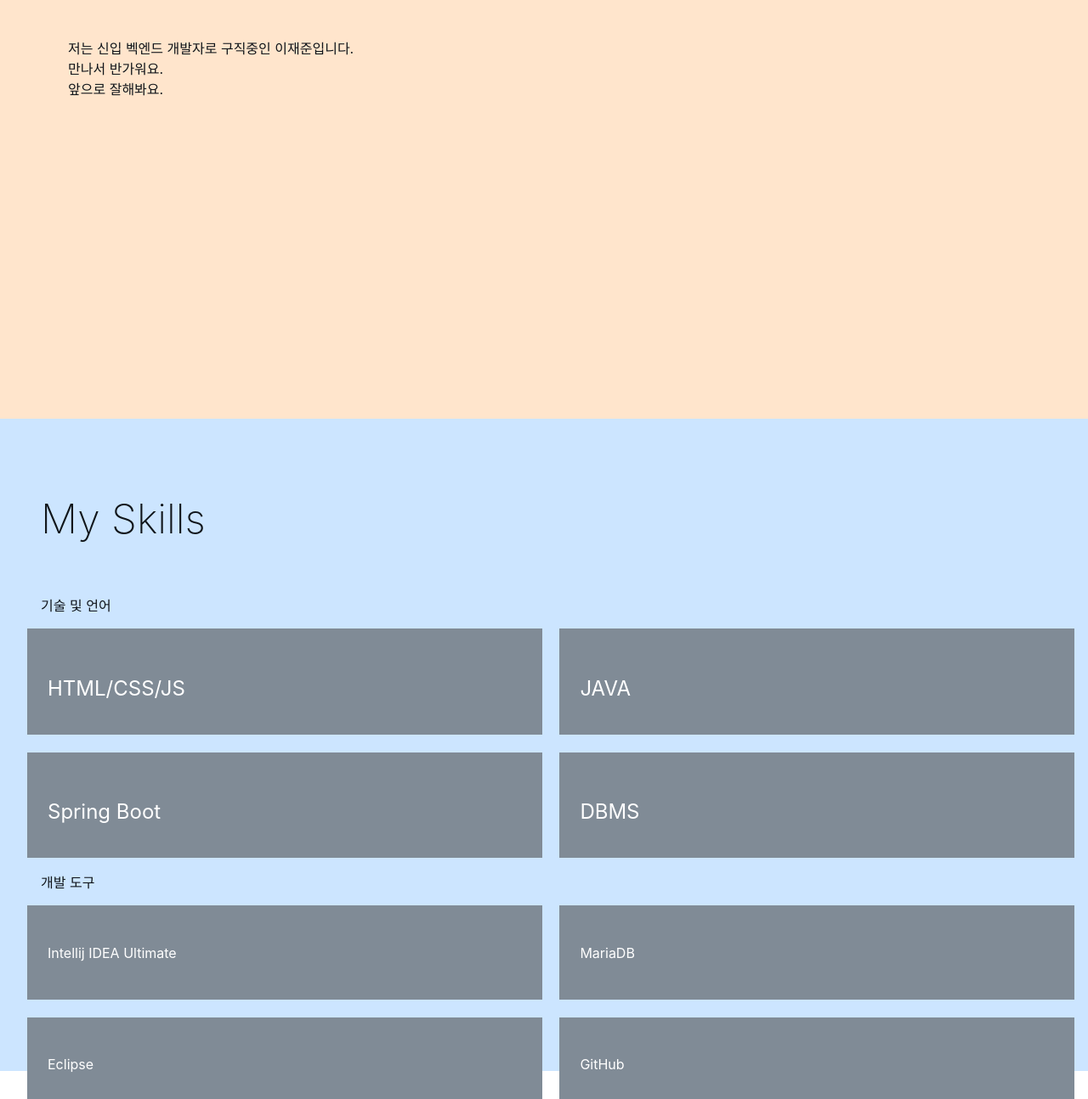
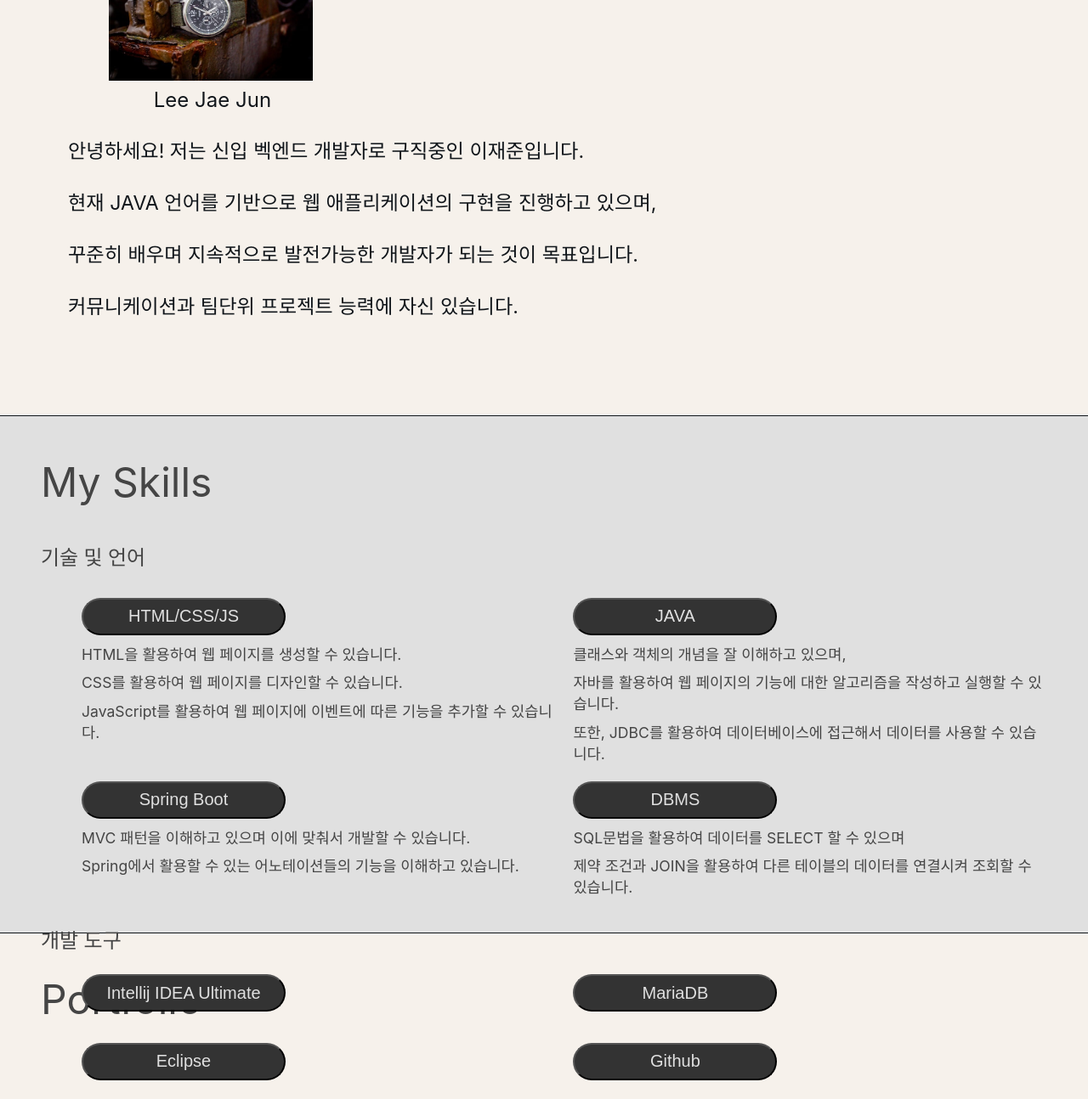
Before and after one commit to jj203034/full-stack, a plain HTML site: page portfolio/portfolio.html in a window 1280 px wide. Shown: the part 307-1601 px from the top of the page at 85% size. Drawn offline with Linux system fonts and the light colour scheme; a web font is replaced by a local one.

Commit message:
Add files via upload

```diff
--- a/portfolio/portfolio.html
+++ b/portfolio/portfolio.html
@@ -9,68 +9,99 @@
     <link rel="stylesheet" href="resources/stylesheets/portfolio.css">
     <link rel="stylesheet" as="style" crossorigin
           href="https://cdn.jsdelivr.net/gh/orioncactus/pretendard@v1.3.6/dist/web/static/pretendard.css"/>
-    <script defer src="resources/portfolio.js"></script>
+    <script defer src="resources/scripts/portfolio.js"></script>
 </head>
 <body>
-<section id="header">
-    <nav id="mainMenu">
-        <ul class="menu-container">
-            <li class="menu">
-                <a href="#one">Introduction</a>
+<div class="_container header-container" id="headerContainer">
+    <header class="_content header">
+        <ul class="menu">
+            <li class="item">
+                <a href="#one" class="text">Introduction</a>
             </li>
-            <li class="menu">
-                <a href="#two">Skills</a>
+            <li class="item">
+                <a href="#two" class="text">Skills</a>
             </li>
-            <li class="menu">
-                <a href="#three">Portfolio</a>
+            <li class="item">
+                <a href="#three" class="text">Projects</a>
             </li>
-            <li class="menu">
-                <a href="#four">Information</a>
+            <li class="item">
+                <a href="#four" class="text">Information</a>
             </li>
         </ul>
-    </nav>
-</section>
+    </header>
+</div>
 <div id="wrapper">
     <section id="one">
         <h2 class="one-title">Introduction</h2>
-        <p class="message">
-            저는 신입 벡엔드 개발자로 구직중인 이재준입니다.
-            <br>
-            만나서 반가워요.
-            <br>
-            앞으로 잘해봐요.
-        </p>
+        <div class="_container image-container">
+            <img src="resources/images/watch.jpg" class="image">
+            <div class="name">Lee Jae Jun</div>
+        </div>
+        <div class="text">안녕하세요! 저는 신입 벡엔드 개발자로 구직중인 이재준입니다.</div>
+        <div class="text">현재 JAVA 언어를 기반으로 웹 애플리케이션의 구현을 진행하고 있으며,</div>
+        <div class="text">꾸준히 배우며 지속적으로 발전가능한 개발자가 되는 것이 목표입니다.</div>
+        <div class="text">커뮤니케이션과 팀단위 프로젝트 능력에 자신 있습니다.</div>
     </section>
     <section id="two">
         <h2 class="two-title">My Skills</h2>
         <h3 class="language">기술 및 언어</h3>
-        <ul class="skill-container">
+        <ul class="_container skill-container">
             <li class="skill">
-                <h4 class="title">HTML/CSS/JS</h4>
+                <input type="button" class="skill-button button" value="HTML/CSS/JS">
+                <div class="explain">
+                    HTML을 활용하여 웹 페이지를 생성할 수 있습니다.
+                </div>
+                <div class="explain">
+                    CSS를 활용하여 웹 페이지를 디자인할 수 있습니다.
+                </div>
+                <div class="explain">
+                    JavaScript를 활용하여 웹 페이지에 이벤트에 따른 기능을 추가할 수 있습니다.
+                </div>
             </li>
             <li class="skill">
-                <h4 class="title">JAVA</h4>
+                <input type="button" class="skill-button button" value="JAVA">
+                <div class="explain">
+                    클래스와 객체의 개념을 잘 이해하고 있으며,
+                </div>
+                <div class="explain">
+                    자바를 활용하여 웹 페이지의 기능에 대한 알고리즘을 작성하고 실행할 수 있습니다.
+                </div>
+                <div class="explain">
+                    또한, JDBC를 활용하여 데이터베이스에 접근해서 데이터를 사용할 수 있습니다.
+                </div>
             </li>
             <li class="skill">
-                <h4 class="title">Spring Boot</h4>
+                <input type="button" class="skill-button button" value="Spring Boot">
+                <div class="explain">
+                    MVC 패턴을 이해하고 있으며 이에 맞춰서 개발할 수 있습니다.
+                </div>
+                <div class="explain">
+                    Spring에서 활용할 수 있는 어노테이션들의 기능을 이해하고 있습니다.
+                </div>
             </li>
             <li class="skill">
-                <h4 class="title">DBMS</h4>
+                <input type="button" class="skill-button button" value="DBMS">
+                <div class="explain">
+                    SQL문법을 활용하여 데이터를 SELECT 할 수 있으며
+                </div>
+                <div class="explain">
+                    제약 조건과 JOIN을 활용하여 다른 테이블의 데이터를 연결시켜 조회할 수 있습니다.
+                </div>
             </li>
         </ul>
         <h3 class="tools">개발 도구</h3>
-        <ul class="tool-container">
+        <ul class="_container tool-container">
             <li class="tool">
-                <h4 class="title">Intellij IDEA Ultimate</h4>
+                <input type="button" class="tool-button button" value="Intellij IDEA Ultimate">
             </li>
             <li class="tool">
-                <h4 class="title">MariaDB</h4>
+                <input type="button" class="tool-button button" value="MariaDB">
             </li>
             <li class="tool">
-                <h4 class="title">Eclipse</h4>
+                <input type="button" class="tool-button button" value="Eclipse">
             </li>
             <li class="tool">
-                <h4 class="title">GitHub</h4>
+                <input type="button" class="tool-button button" value="Github">
             </li>
         </ul>
     </section>
@@ -79,7 +110,6 @@
     </section>
     <section id="four">
         <h2 class="four-title">Information</h2>
-
     </section>
 </div>
 
--- a/portfolio/resources/stylesheets/portfolio.css
+++ b/portfolio/resources/stylesheets/portfolio.css
@@ -1,165 +1,197 @@
 @charset "UTF-8";
+
 
 html {
     font-family: "Pretendard Variable", Pretendard, -apple-system, BlinkMacSystemFont, system-ui, Roboto, "Helvetica Neue", "Segoe UI", "Apple SD Gothic Neo", "Noto Sans KR", "Malgun Gothic", "Apple Color Emoji", "Segoe UI Emoji", "Segoe UI Symbol", sans-serif;
 }
-a:link {
+
+a:link, a:visited {
     color: inherit;
     text-decoration: none;
 }
-/* 방문한적 있는 링크 글자색 변경 */
-a:visited {
-    color: inherit;
-    text-decoration: none;
+
+.button {
+    width: 15rem;
+    background-color: #333333;
+    border-radius: 2rem;
+    color: #e0e0e0;
+    cursor: pointer;
+    font-size: 1.25rem;
+    padding: 0.525rem 0.875rem;
 }
+
 h1, h2, h3, h4, h5, h6 {
     font: inherit;
-}
-p {
     margin-block: unset;
     margin-inline: unset;
 }
 
+h2 {
+    font-size: 3rem;
+    font-weight: 400;
+    margin-bottom: 2.5rem;
+}
+
+h3 {
+    font-size: 1.5rem;
+    font-weight: 500;
+}
+
+ul, li {
+    list-style-type: none;
+    margin-block: unset;
+    margin-inline: unset;
+    padding-block: unset;
+    padding-inline: unset;
+}
 
 body {
-    color: #10151a;
+    background-color: #f6f1eb;
+    color: #454545;
     font-size: 1rem;
+    font-weight: 400;
     margin: 0;
 }
 
-#header {
+._container {
+    padding: 0 3rem;
+    position: relative;
+}
+
+._container > ._content {
+    left: 50%;
     width: 100%;
-    height: 5rem;
-    background-color: #606060;
-    position: fixed;
-    z-index: 10;
-    margin-top: -5rem;
+    max-width: 77.5rem;
+    position: relative;
+    transform: translateX(-50%);
+}
+
+#headerContainer {
+    top: 0;
+    background-color: #333333;
+    padding: 1.5rem 3rem;
+    position: sticky;
+    z-index: 1;
+}
+
+#headerContainer > .header {
     align-items: center;
     display: flex;
     flex-direction: row;
     justify-content: center;
+    position: relative;
 }
 
-#header > #mainMenu > .menu-container {
+#headerContainer > .header > .menu {
     align-items: center;
     display: flex;
     flex-direction: row;
-    justify-content: center;
+    justify-content: flex-start;
+    list-style-type: none;
     margin-block: unset;
     margin-inline: unset;
     padding-inline: unset;
 }
 
-#header > #mainMenu > .menu-container > .menu{
-    font-size: 1.35rem;
-    color: #f6f1eb;
-    list-style-type: none;
-    padding: 1rem 5rem;
-    text-align: center;
+#headerContainer > .header > .menu > .item + .item {
+    margin-left: 6.5rem;
 }
 
-body > #wrapper > #one {
-    align-items: flex-start;
-    background-color: #ffe5cc;
+#headerContainer > .header > .menu > .item > .text {
+    color: #f6f1eb;
+    font-size: 1.5rem;
+}
+
+#wrapper > #one {
+    border-bottom: 0.05rem solid #10151a;
     box-sizing: border-box;
     color: #10151a;
-    display: flex;
-    flex-direction: column;
     height: 90vh;
-    justify-content: flex-start;
     overflow: hidden;
-    margin-top: 5rem;
     padding-top: 7rem;
     padding-left: 5rem;
+    line-height: 0.8rem;
 }
-body > #wrapper > #one > * {
+
+#wrapper > #one > * {
     position: relative;
 }
-body > #wrapper > #one > .one-title {
-    font-size: 3rem;
-    font-weight: 200;
-    margin-bottom: 3.75rem;
+
+
+#wrapper > #one > .image-container > .image {
+    width: 15rem;
+    height: 10rem;
 }
 
-body > #wrapper > #two {
-    background-color: #cce5ff;
-    height: 90vh;
+#wrapper > #one > .image-container > .name {
+    font-size: 1.5rem;
+    text-align: start;
+    padding-top: 1rem;
+    padding-left: 3.3rem;
+}
+
+#wrapper > #one > .text {
+    font-size: 1.45rem;
+    padding-top: 3rem;
+}
+
+#wrapper > #two {
+    background-color: #e0e0e0;
+    border-bottom: 0.05rem solid #10151a;
+    height: 70vh;
     padding-top: 3rem;
     padding-left: 3rem;
 }
-body > #wrapper > #two > * {
+
+#wrapper > #two > * {
     position: relative;
+}
 
+
+#wrapper > #two > .language {
+    padding-bottom: 2rem;
 }
-body > #wrapper > #two > .two-title {
-    font-size: 3rem;
-    font-weight: 200;
-    margin-bottom: 3.75rem;
-}
-body > #wrapper > #two > .skill-container {
+
+#wrapper > #two > .skill-container {
     display: grid;
     gap: 1.3rem;
     grid-template-columns: repeat(2, 1fr);
-    margin-block: unset;
-    margin-inline: unset;
-    padding-block: unset;
-    padding-inline: unset;
+    margin-bottom: 2rem;
 }
-body > #wrapper > #two > .skill-container >.skill {
-    left: -1rem;
-    align-items: flex-start;
-    background-color: #808B96;
-    color: #ffffff;
-    display: flex;
-    flex-direction: column;
-    justify-content: flex-start;
-    padding: 1.5rem;
-    position: relative;
+
+#wrapper > #two > .skill-container > .skill > .explain {
+    font-size: 1.1rem;
+    padding-top: 0.55rem;
 }
-body > #wrapper > #two > .skill-container >.skill >.title {
-    font-size: 1.5rem;
-    margin-bottom: 1rem;
+
+#wrapper > #two > .tools {
+    padding-bottom: 0.5rem;
 }
-body > #wrapper > #two > .tool-container {
+
+#wrapper > #two > .tool-container {
     display: grid;
     gap: 1.3rem;
     grid-template-columns: repeat(2, 1fr);
-    margin-block: unset;
-    margin-inline: unset;
-    padding-block: unset;
-    padding-inline: unset;
 }
-body > #wrapper > #two > .tool-container >.tool {
-    left: -1rem;
-    align-items: flex-start;
-    background-color: #808B96;
-    color: #ffffff;
-    display: flex;
-    flex-direction: column;
-    justify-content: flex-start;
-    padding: 1.5rem;
-    position: relative;
+
+#wrapper > #two > .tool-container > .tool {
+   padding-top: 1rem;
 }
-body > #wrapper > #three {
-    height: 90vh;
+
+#wrapper > #two > .tool-container > .tool > .tool-button {
+    margin: unset;
 }
-body > #wrapper > #three > * {
 
-    position: relative;
+#wrapper > #three {
+    height: 70vh;
+    border-bottom: 0.05rem solid #10151a;
+    padding-left: 3rem;
+    padding-top: 3rem;
 }
-body > #wrapper > #three > .three-title {
-    font-size: 3rem;
-    font-weight: 200;
-    margin-bottom: 3.75rem;
+
+
+#wrapper > #four {
+    height: 30vh;
+    padding-left: 3rem;
+    padding-top: 3rem;
 }
-body > #wrapper > #four {
-    height: 30vh;
-}
-body > #wrapper > #four > * {
-    position: relative;
-}
-body > #wrapper > #four > .four-title {
-    font-size: 2rem;
-    font-weight: 200;
-    margin-bottom: 3.75rem;
-}
```
Also changed, not shown: portfolio/resources/images/watch.jpg (added), portfolio/resources/scripts/portfolio.js (added).
